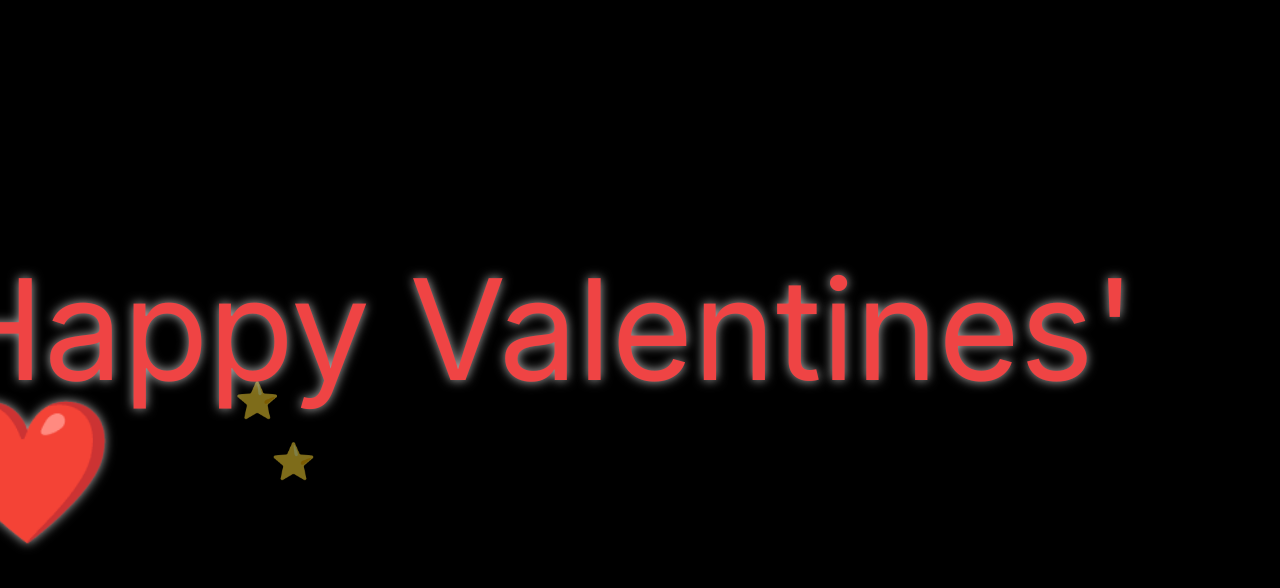
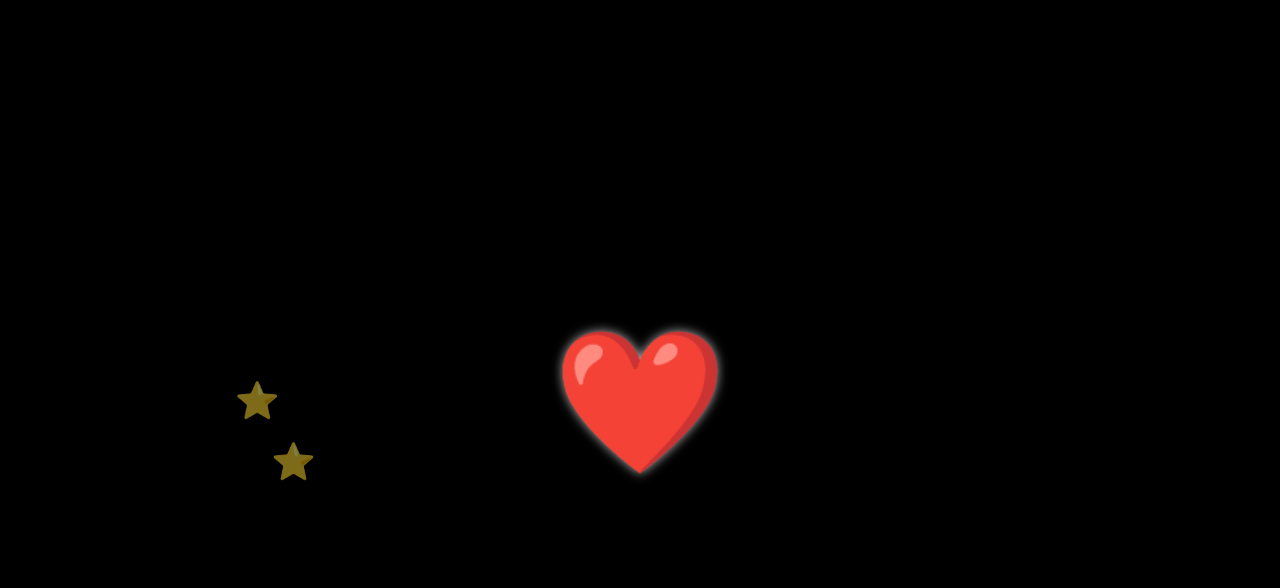
Before and after one commit to s4surya1swaiting/val25, a Next.js app: page / in a window 1280 px wide. Both pictures are taken after a click on the button "Click for a surprise". Shown: the top 588 px of the page. Built offline with nearby package versions, Linux system fonts and the light colour scheme.

Commit message:
Update FinalSurpriseSection.tsx

```diff
--- a/components/FinalSurpriseSection.tsx
+++ b/components/FinalSurpriseSection.tsx
@@ -48,7 +48,7 @@ export default function FinalSurpriseSection() {
             className="text-9xl text-red-500 text-glow"
           >
 
-            Happy Valentines' ❤️
+            ❤️
           </motion.div>
         </motion.div>
       )}
```
